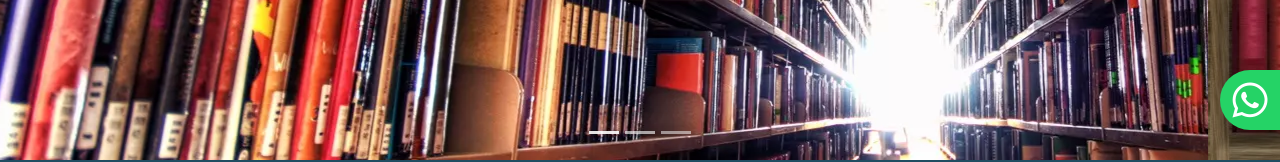
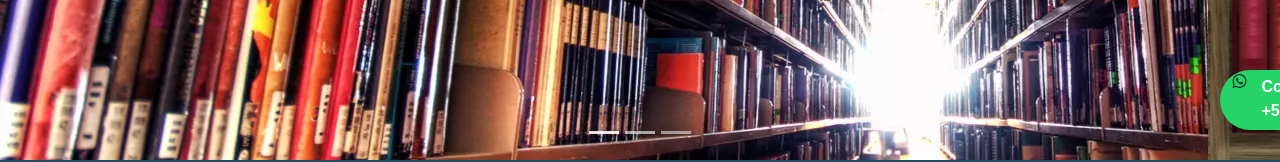
Before and after one commit to Manuel0704/EditorialSensacional_repo, a plain HTML site: page index.html in a window 1280 px wide. Shown: the part 640-802 px from the top of the page. Drawn offline with nearby package versions, Linux system fonts and the light colour scheme; a web font is replaced by a local one.

Commit message:
CORRECCION SASS

```diff
--- a/css/estilos.css
+++ b/css/estilos.css
@@ -1732,29 +1732,6 @@
   right: -30px;
 }
 
-.MiAside .MiWhatsapp .MiWhatsapp__icono {
-  display: -webkit-inline-box;
-  display: -ms-inline-flexbox;
-  display: inline-flex;
-  -webkit-box-orient: horizontal;
-  -webkit-box-direction: normal;
-      -ms-flex-direction: row;
-          flex-direction: row;
-  -ms-flex-wrap: nowrap;
-      flex-wrap: nowrap;
-  -webkit-box-pack: start;
-      -ms-flex-pack: start;
-          justify-content: flex-start;
-  justify-items: center;
-  -webkit-box-align: center;
-      -ms-flex-align: center;
-          align-items: center;
-  color: #FFFFFF;
-  font-size: 40px;
-  font-weight: normal;
-  height: 100%;
-}
-
 /*FOOTER DEL SITIO WEB=========================================*/
 .MiFooter {
   background-color: #0d1b25;
```
